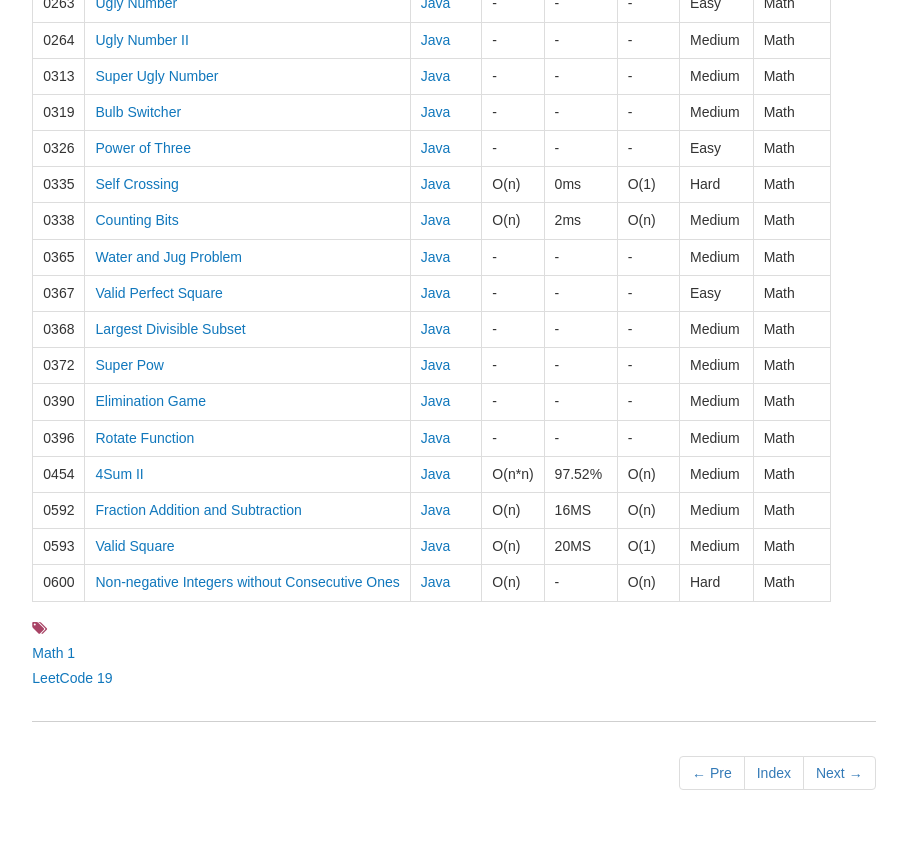
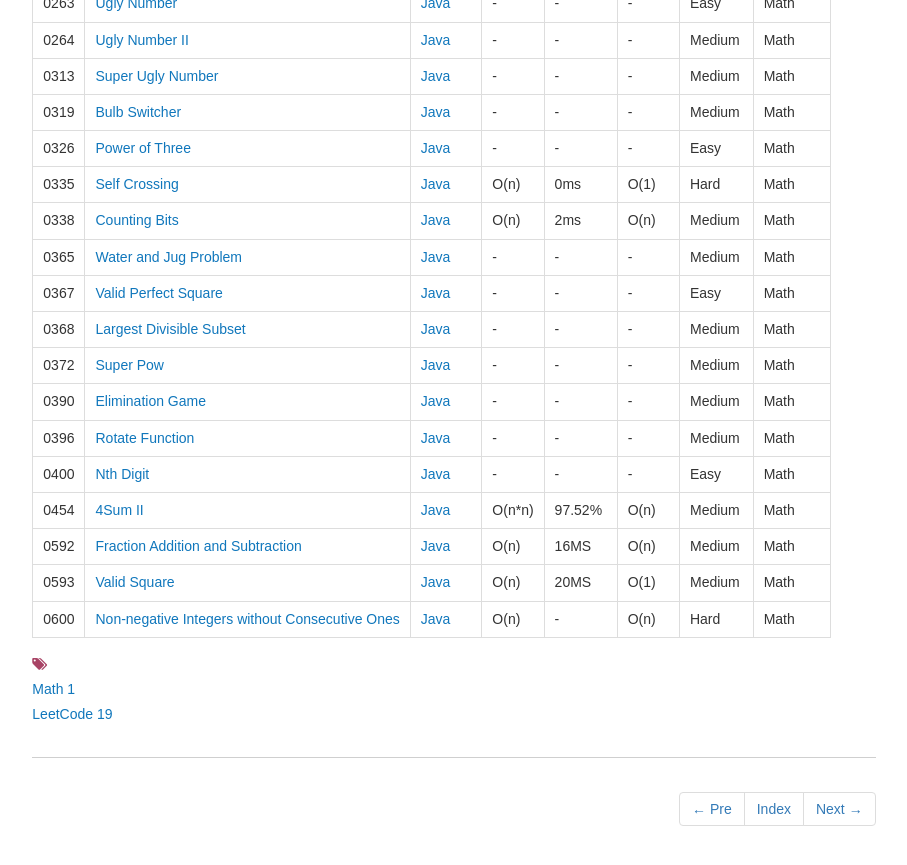
Before and after one commit to dunso/algorithm, a Jekyll site: the page built from docs/_posts/2017-12-03-Math.md, in a window 1280 px wide and 900 px high, scrolled down 892 px. Shown: the top 865 px of the window, without its empty margins (186-1093 px from the left). Built offline with Jekyll 4.4.1, drawn with Linux system fonts in a browser that asks for light colours; nearby versions of some CDN libraries.

Commit message:
Add index of LeetCode0400.java to docs

```diff
--- a/docs/_posts/2017-12-03-Math.md
+++ b/docs/_posts/2017-12-03-Math.md
@@ -44,6 +44,7 @@
 |0372|[Super Pow](https://leetcode.com/problems/super-pow/)|[Java](https://e.srl/leetcode-371/)|-|-|-|Medium|Math|
 |0390|[Elimination Game](https://leetcode.com/problems/elimination-game/)|[Java](https://e.srl/leetcode-390/)|-|-|-|Medium|Math|
 |0396|[Rotate Function](https://leetcode.com/problems/rotate-function/)|[Java](https://e.srl/leetcode-396/)|-|-|-|Medium|Math|
+|0400|[Nth Digit](https://leetcode.com/problems/nth-digit/description/)|[Java](https://e.srl/leetcode-400/)|-|-|-|Easy|Math|
 |0454|[4Sum II](https://leetcode.com/problems/4sum-ii/) | [Java](https://e.srl/leetcode-454/)  | O(n\*n) |97.52%| O(n)  |  Medium |Math|
 |0592|[Fraction Addition and Subtraction](https://leetcode.com/problems/fraction-addition-and-subtraction/)| [Java](https://e.srl/leetcode-592/)  | O(n) |16MS| O(n)  |  Medium |Math|
 |0593|[Valid Square](https://leetcode.com/problems/valid-square)| [Java](https://e.srl/leetcode-593/)  | O(n) |20MS| O(1)  |  Medium |Math|
```
